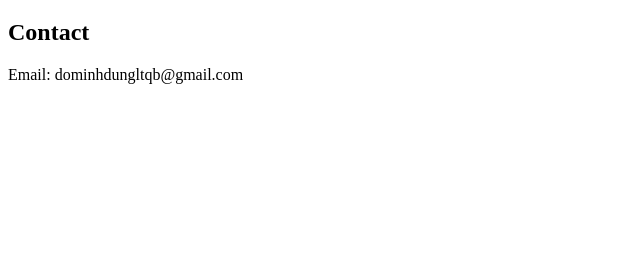
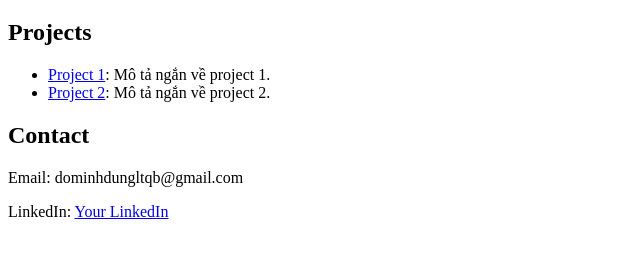
Before and after one commit to MINH-DUNG1/dominhdung.github.io, a plain HTML site: page index.html in a window 1280 px wide. Shown: the part 61-316 px from the top of the page, without its empty margins (0-640 px from the left). Drawn offline with Linux system fonts and the light colour scheme.

Commit message:
Update index.html

```diff
--- a/index.html
+++ b/index.html
@@ -9,10 +9,14 @@
 <body>
     <h1>Xin chào, tôi là Đỗ Minh Dũng</h1>
 
-
+    <h2>Projects</h2>
+    <ul>
+        <li><a href="link_to_project_1">Project 1</a>: Mô tả ngắn về project 1.</li>
+        <li><a href="link_to_project_2">Project 2</a>: Mô tả ngắn về project 2.</li>
+    </ul>
 
     <h2>Contact</h2>
     <p>Email: dominhdungltqb@gmail.com</p>
-
+    <p>LinkedIn: <a href="link_to_linkedin">Your LinkedIn</a></p>
 </body>
 </html>
```
